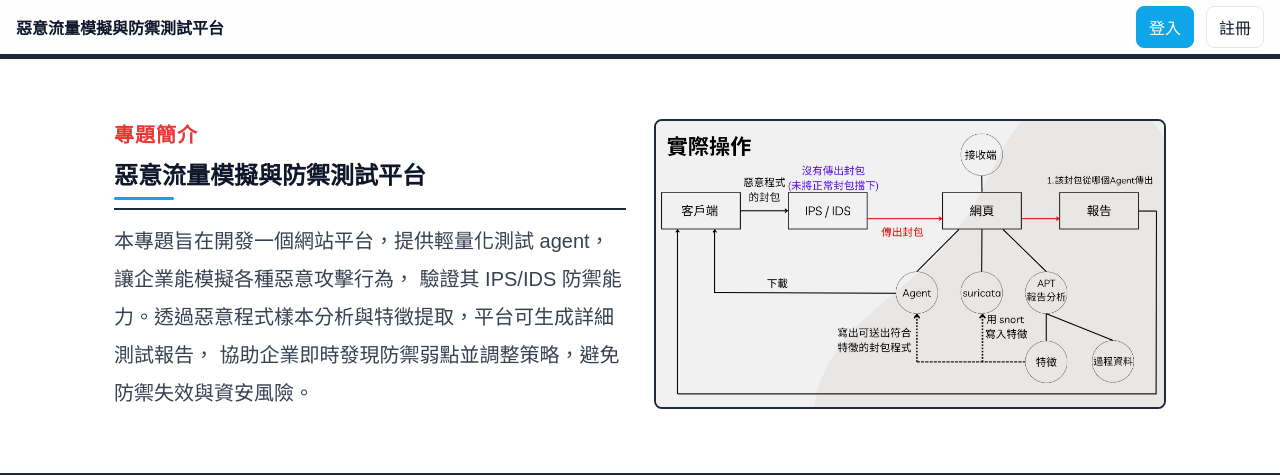
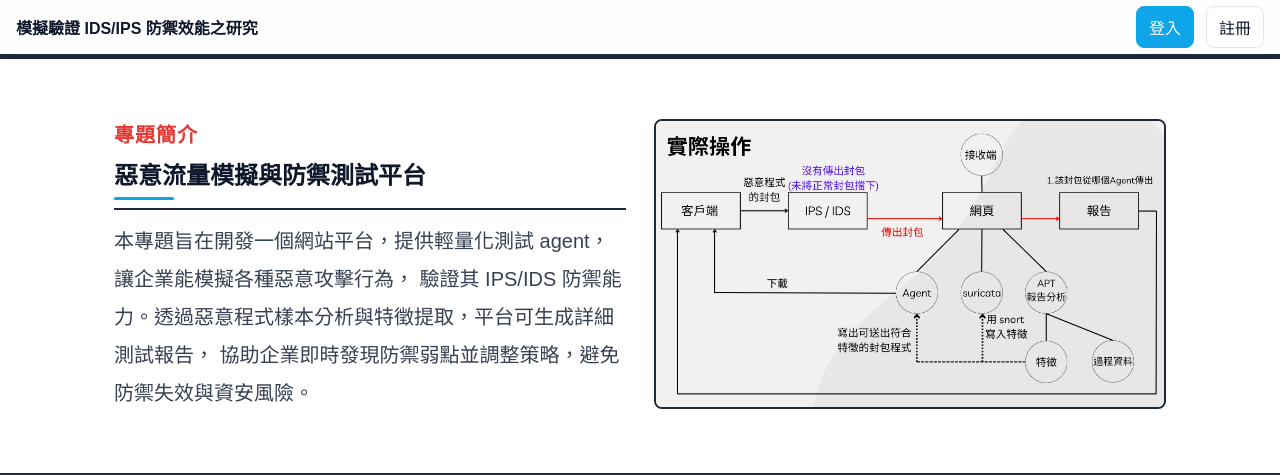
Before and after one commit to KW0817/agent_site, a Flask app: page / in a window 1280 px wide. Shown: the top 475 px of the page. Run offline with Flask 3, Linux system fonts and the light colour scheme.

Commit message:
Update index.html

```diff
--- a/templates/index.html
+++ b/templates/index.html
@@ -129,7 +129,7 @@
 
   <!-- 頂部導覽列 -->
   <header class="nav">
-    <a class="brand" href="/">惡意流量模擬與防禦測試平台</a>
+    <a class="brand" href="/">模擬驗證 IDS/IPS 防禦效能之研究</a>
     {% if session is defined and session.get('user') %}
       <span style="color:#334155;">你好，{{ session.get('user') }}</span>
       <form method="post" action="/logout" style="margin:0;">
```
